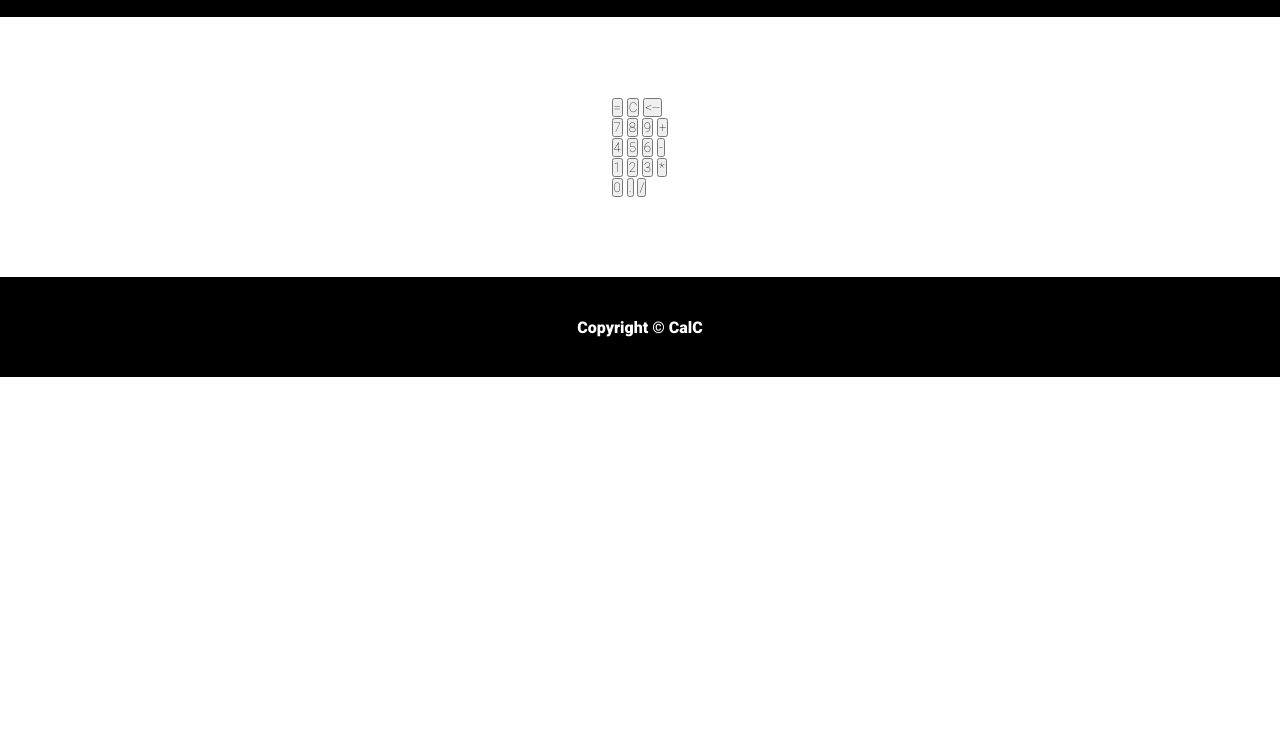
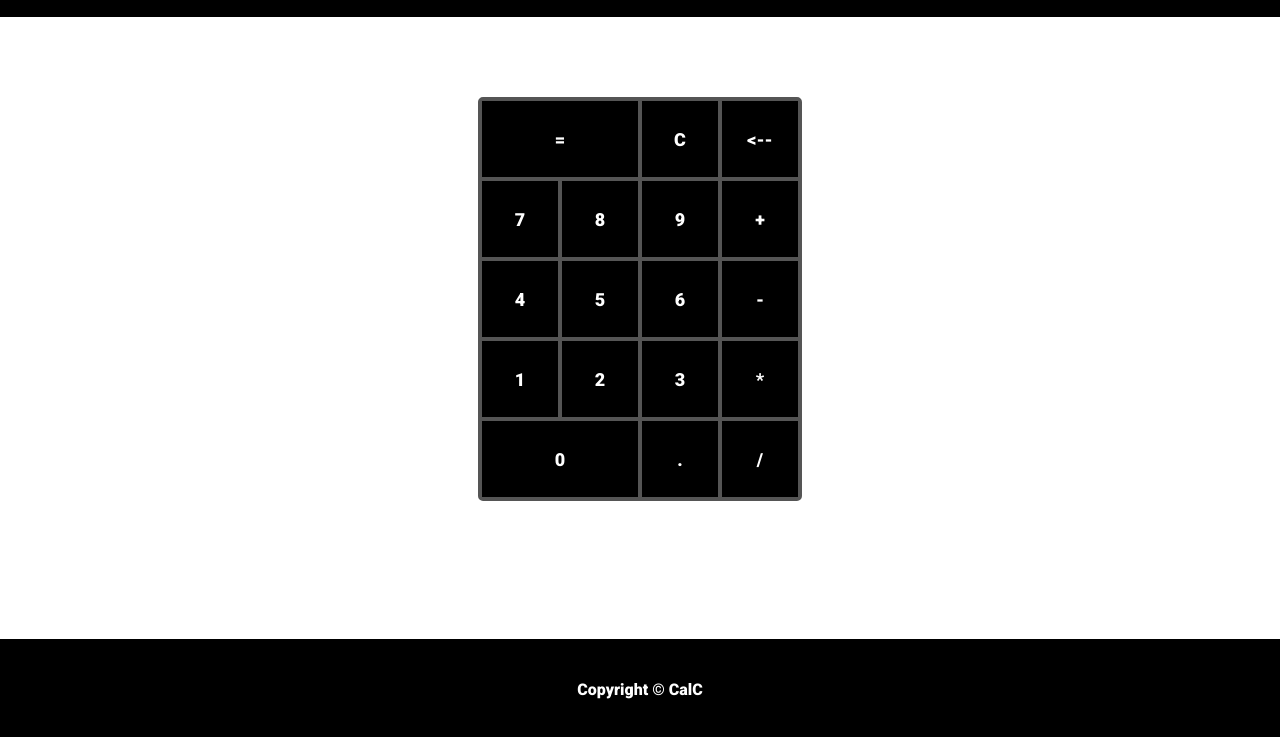
Before and after one commit to rezanej/Odin_calculator, a plain HTML site: page index.html in a window 1280 px wide. Shown: the part 61-798 px from the top of the page. Drawn offline with Linux system fonts and the light colour scheme.

Commit message:
Add style to buttons and border to calculator

```diff
--- a/index.html
+++ b/index.html
@@ -18,6 +18,7 @@
     <section class="main">
         <div class="container">
             <div class="flex-container">
+                <div class="border">
                 <div class="flex-row">
                     <button class="button button-wide" value="equal">=</button>
                     <button class="button" value="clear">C</button>
@@ -46,6 +47,7 @@
                     <button class="button" value=".">.</button>
                     <button class="button" value="*">/</button>
                 </div>
+                </div>
             </div>
         </div>
     </section>
--- a/style.css
+++ b/style.css
@@ -7,6 +7,10 @@
 body ,html{
     height: 100%;
     width: 100%;
+}
+body{
+    display: flex;
+    flex-direction: column;
 }
 header ,footer{
     background-color: black;
@@ -22,11 +26,42 @@ header{
     align-items: center;
     padding: 80px;
 }
+.flex-container{
+    display: flex;
+    flex-direction: column;
+}
+.flex-row{
+    display: flex;
+}
+.button{
+    padding: 8px 24px;
+    width: 80px;
+    height: 80px;
+    background-color: black;
+    color: white;
+    font-weight: 700;
+    font-size: 18px;
+    border: 2px solid #555;
+}
+.button-wide{
+    flex: 1;
+}
+button:hover{
+    background-color: #666;
+}
+button:active{
+    background-color: #999;
+}
+.border{
+    border: 2px solid #555;
+    border-radius: 5px;
+}
 footer{
     height: 100px;
     display: flex;
     justify-content: center;
     align-items: center;
+    margin-top: auto;
 }
 .container{
     width: 80%;
```
